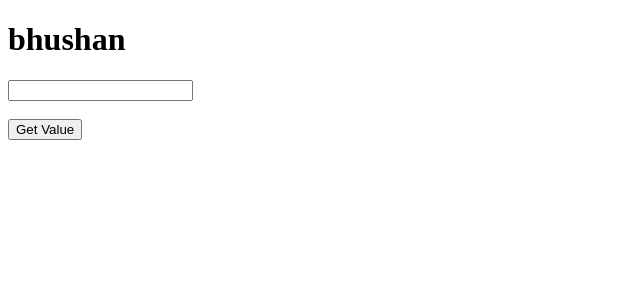
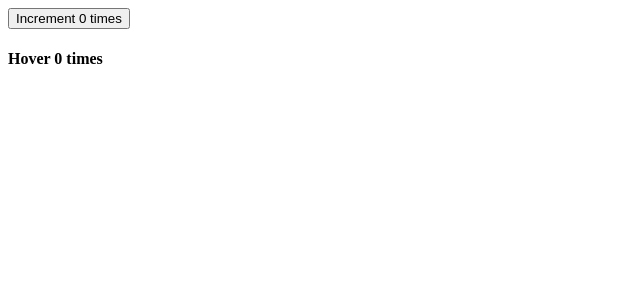
Before and after one commit to BHUSHAN000/React-Training, a React (Create React App) app: page / in a window 1280 px wide. Shown: the top 300 px of the page, without its empty margins (0-640 px from the left). Built offline with nearby package versions, Linux system fonts and the light colour scheme.

Commit message:
HOC with class and function component

```diff
--- a/src/App.js
+++ b/src/App.js
@@ -1,9 +1,13 @@
 // import Counter from "./REDUX/Counter";
+import Counter from './HOCFunctionComponent/Counter';
+import Hover from './HOCFunctionComponent/Hover';
 
 function App() {
   return (
-    <></>
-      // <Counter />
+    <>
+      <Counter />
+      <Hover />
+    </>
   );
 }
 
--- /dev/null
+++ b/src/HOC/Counter.js
@@ -0,0 +1,19 @@
+/**
+ * * HOC => Higher Order Component
+ * * Definition => whenever we wanted to reuse the code then we can write in HOC. It always take a component as a parameter in it and returns a enhanced component from it
+ *
+ * * while using HOC we need to pass the component to HOC at the time of exporting component e.g HOC(Counter) i.e we are passing Counter component to HOC
+ */
+
+import React, { Component } from "react";
+import HOC from './HOC';
+class Counter extends Component {
+  render() {
+    return (
+      <button onClick={this.props.clickHandler}>
+        Increment {this.props.count} times
+      </button>
+    );
+  }
+}
+export default HOC(Counter);
--- /dev/null
+++ b/src/HOC/Hover.js
@@ -0,0 +1,18 @@
+/**
+ * * HOC => Higher Order Component
+ * * Definition => whenever we wanted to reuse the code then we can write in HOC. It always take a component as a parameter in it and returns a enhanced component from it
+ *
+ * * while using HOC we need to pass the component to HOC at the time of exporting component e.g HOC(Counter) i.e we are passing Counter component to HOC
+ */
+
+import React, { Component } from "react";
+import HOC from './HOC';
+class Hover extends Component {
+  render() {
+    return (
+      <h4 onMouseOver={this.props.clickHandler}>Hover {this.props.count} times</h4>
+    );
+  }
+}
+
+export default HOC(Hover);
--- /dev/null
+++ b/src/HOCFunctionComponent/Counter.js
@@ -0,0 +1,23 @@
+/**
+ * * custom hook => replacement for Higher Order Component
+ * * Definition => whenever we wanted a reusable logic for many components that time we can write that reusable logic inside a custom hook and use it in our normal component by calling it like a normal function. It returns different types of values like object,array,JSX,variable etc.
+ * * while using custom hook the name of custome hook must start with "use" keyword e.g useHOC is the name of custom hook
+ * *
+ *
+ * * while using HOC we need to
+ */
+
+import React from 'react'
+import useHOC from './useHOC'
+
+const Counter = () => {
+
+// const [count, clickHandler] = useHOC();
+const {count, clickHandler} = useHOC();
+// const count = useHOC();
+  return (
+    <button onClick={clickHandler}>Increment {count} times</button>
+  )
+}
+
+export default Counter
--- /dev/null
+++ b/src/HOCFunctionComponent/Hover.js
@@ -0,0 +1,18 @@
+/**
+ * * custom hook => replacement for Higher Order Component
+ * * Definition => whenever we wanted a reusable logic for many components that time we can write that reusable logic inside a custom hook and use it in our normal component by calling it like a normal function. It returns different types of values like object,array,JSX,variable etc.
+ * * while using custom hook the name of custome hook must start with "use" keyword e.g useHOC is the name of custom hook
+ * *
+ *
+ * * while using HOC we need to
+ */
+import React from "react";
+import useHOC from "./useHOC";
+
+const Hover = () => {
+  // const [count, ,hoverHandler] = useHOC();
+  const { count, hoverHandler } = useHOC();
+  return <h4 onMouseOver={hoverHandler}>Hover {count} times</h4>;
+};
+
+export default Hover;
--- /dev/null
+++ b/src/HOCFunctionComponent/useHOC.js
@@ -0,0 +1,34 @@
+/**
+ * * custom hook => replacement for Higher Order Component
+ * * Definition => whenever we wanted a reusable logic for many components that time we can write that reusable logic inside a custom hook and use it in our normal component by calling it like a normal function. It returns different types of values like object,array,JSX,variable etc.
+ * * while using custom hook the name of custome hook must start with "use" keyword e.g useHOC is the name of custom hook
+ * *
+ *
+ * * while using HOC we need to
+ */
+
+import { useState } from "react";
+
+const useHOC = () => {
+
+    const [count,setCount]  = useState(0);
+
+    const clickHandler = () => {
+        setCount(count+ 1);
+    }
+    const hoverHandler =() =>{
+        setCount(count+ 1);
+    }
+
+    // return [count, clickHandler,hoverHandler];
+    return {
+        count: count,
+        clickHandler: clickHandler,
+        hoverHandler: hoverHandler
+    }
+
+    // return count
+
+}
+
+export default useHOC;
--- a/src/index.js
+++ b/src/index.js
@@ -1,9 +1,9 @@
 import React ,{StrictMode} from 'react';
 import ReactDOM from 'react-dom/client';
 import { Provider } from 'react-redux';
-// import App from './App';
+import App from './App';
 // import { store } from "./REDUX/store/store";
-import Test48 from './Test48';
+// import Test48 from './Test48';
 
 
 const root = ReactDOM.createRoot(document.getElementById('root'));
@@ -11,7 +11,7 @@ root.render(
         <>
                 {/* <Provider store={store}> */}
 
-                <Test48 />
+                <App />
                 {/* </Provider> */}
         </>
 );
```
Also changed, not shown: src/HOC/HOC.js (added, +32 -0 lines), src/a.js (added, +25 -0 lines), src/Test50.js (renamed from src/Test.js).
